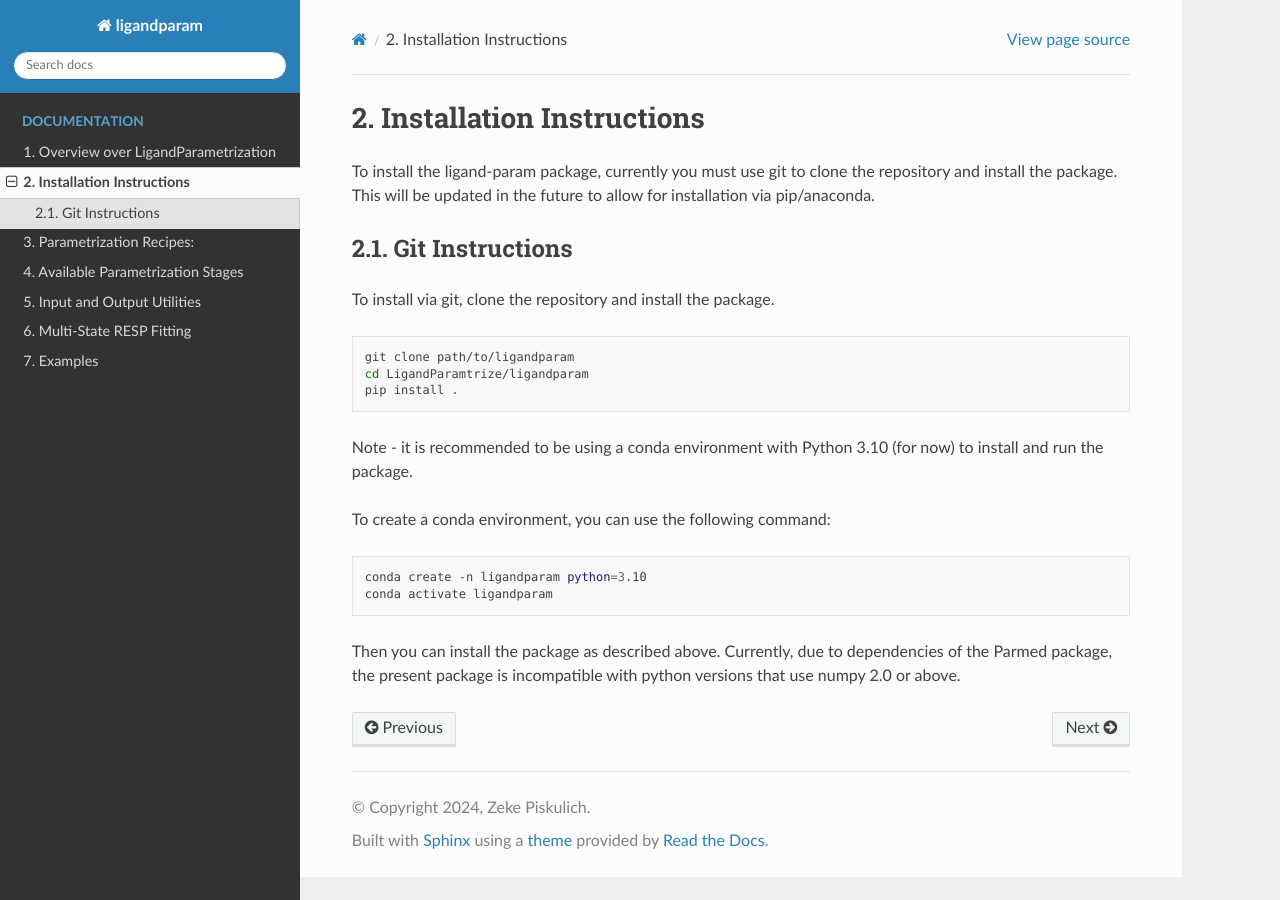
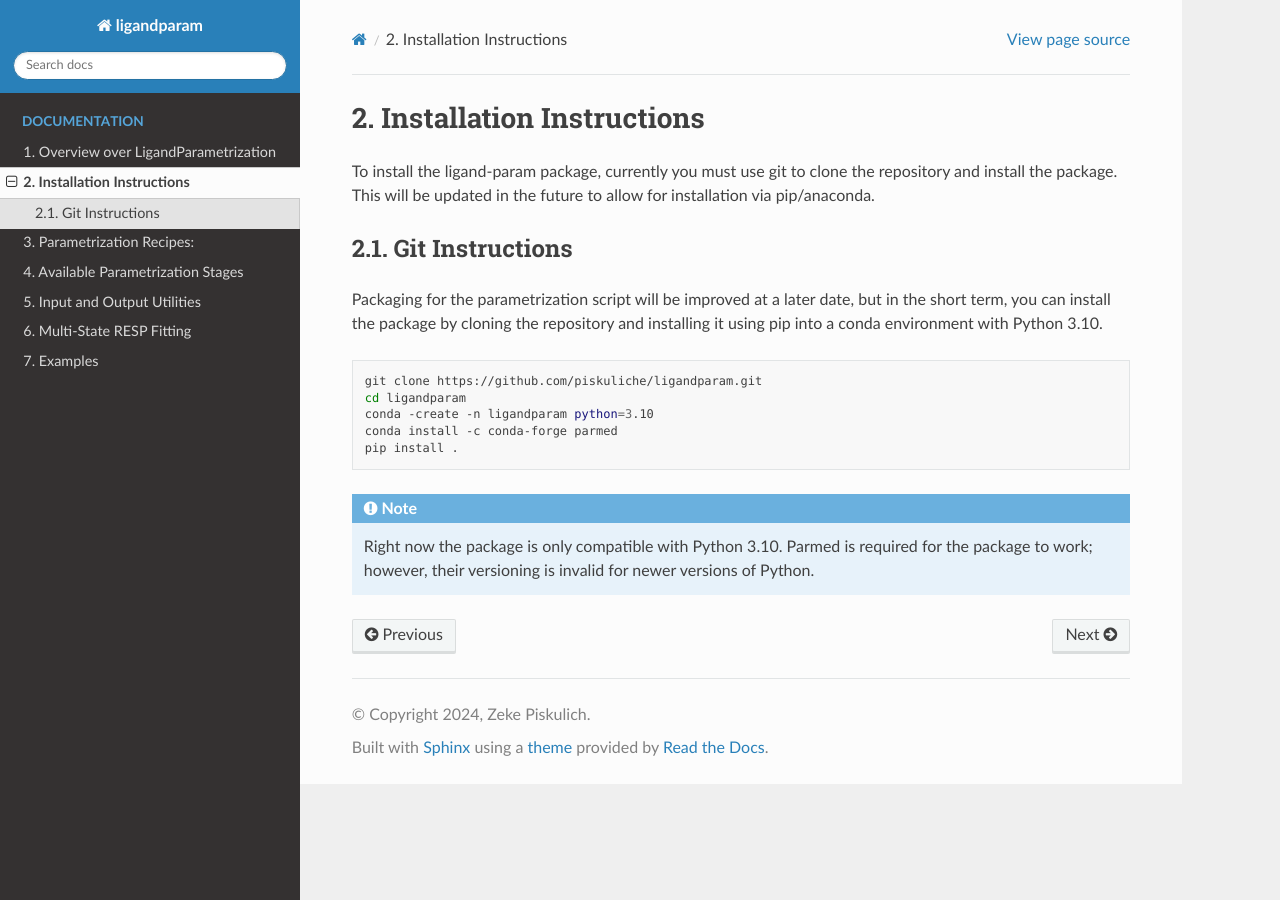
Before and after one commit to piskuliche/ligandparam, a Sphinx documentation site: the page built from docs/source/documentation_pages/installation.rst, in a window 1280 px wide. Built offline with Sphinx 7.4.7 and the Read the Docs theme 3.1.0, drawn with Linux system fonts in a browser that asks for light colours.

Commit message:
updated installation instructions.

```diff
--- a/docs/source/documentation_pages/installation.rst
+++ b/docs/source/documentation_pages/installation.rst
@@ -7,22 +7,15 @@ This will be updated in the future to allow for installation via pip/anaconda.
 Git Instructions
 ----------------
 
-To install via git, clone the repository and install the package.
+Packaging for the parametrization script will be improved at a later date, but in the short term,
+you can install the package by cloning the repository and installing it using pip into a conda environment with Python 3.10.
 
 .. code-block:: bash
 
-    git clone path/to/ligandparam
-    cd LigandParamtrize/ligandparam
+    git clone https://github.com/piskuliche/ligandparam.git
+    cd ligandparam
+    conda -create -n ligandparam python=3.10
+    conda install -c conda-forge parmed
     pip install .
 
-Note - it is recommended to be using a conda environment with Python 3.10 (for now) to install and run the package.
-
-To create a conda environment, you can use the following command:
-
-.. code-block:: bash
-
-    conda create -n ligandparam python=3.10
-    conda activate ligandparam
-
-Then you can install the package as described above. Currently, due to dependencies of the Parmed package, the present package is incompatible
-with python versions that use numpy 2.0 or above.
+.. note:: Right now the package is only compatible with Python 3.10. Parmed is required for the package to work; however, their versioning is invalid for newer versions of Python.
```
